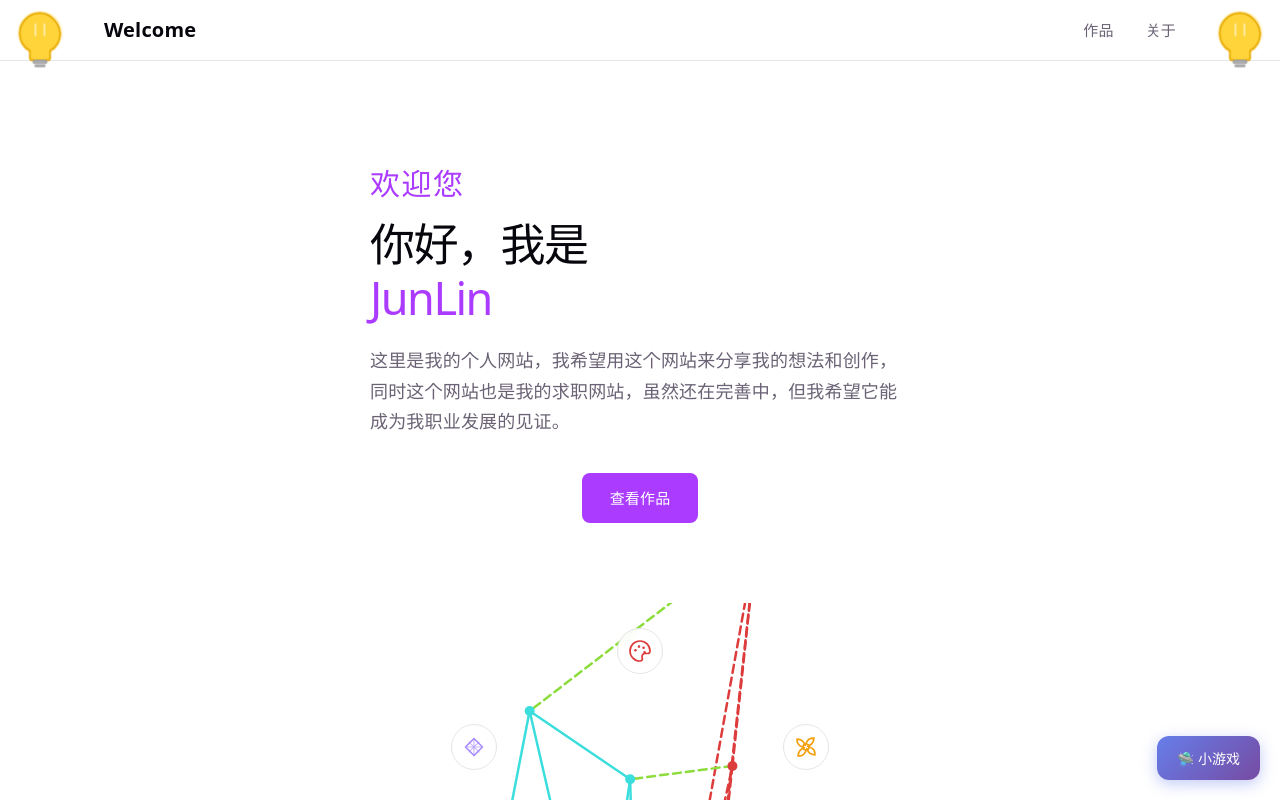
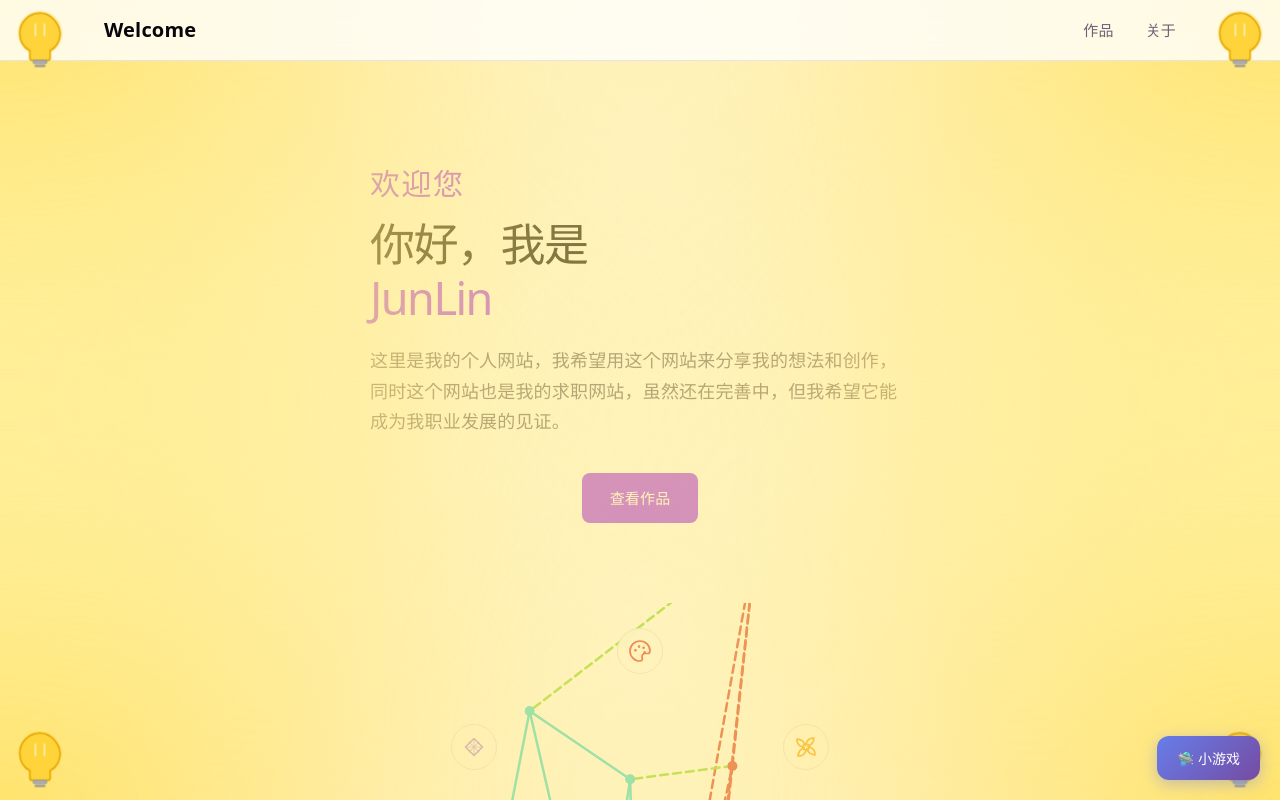
Before and after one commit to junlin-real/no.4-idea_city, a Vue app: page / in a window 1280 px wide. Shown: the top 800 px of the page. Built offline with nearby package versions, Linux system fonts and the light colour scheme.

Commit message:
遮罩层：四角光源与渐进变暗

```diff
--- a/src/App.vue
+++ b/src/App.vue
@@ -84,13 +84,28 @@ const navLinks = [
     <!-- 无人机石头大战 -->
     <DroneGame v-if="gameVisible" />
 
-    <!-- 灯泡层 -->
+    <!-- 光照遮罩：夜晚底色 + 4 个光源光斑 -->
+    <div v-if="maskVisible" class="light-mask">
+      <div class="night-base" :style="{ opacity: baseDark }" />
+      <div class="spot spot-tl" :style="{ opacity: 1 - dark.tl }" />
+      <div class="spot spot-tr" :style="{ opacity: 1 - dark.tr }" />
+      <div class="spot spot-bl" :style="{ opacity: 1 - dark.bl }" />
+      <div class="spot spot-br" :style="{ opacity: 1 - dark.br }" />
+    </div>
+
+    <!-- 灯泡层：四角各一个 -->
     <div class="bulb-layer">
-      <div class="bulb-left">
-        <Light :key="'left-' + bulbKey" @broken="onLeftBroken" />
+      <div class="bulb-tl">
+        <Light :key="'tl-' + bulbKey" @broken="onCornerBroken('tl')" />
       </div>
-      <div class="bulb-right">
-        <Light :key="'right-' + bulbKey" @broken="onRightBroken" />
+      <div class="bulb-tr">
+        <Light :key="'tr-' + bulbKey" @broken="onCornerBroken('tr')" />
+      </div>
+      <div class="bulb-bl">
+        <Light :key="'bl-' + bulbKey" @broken="onCornerBroken('bl')" />
+      </div>
+      <div class="bulb-br">
+        <Light :key="'br-' + bulbKey" @broken="onCornerBroken('br')" />
       </div>
     </div>
 
@@ -183,30 +198,54 @@ const navLinks = [
   justify-content: space-between;
 }
 
+/* ===== 光照遮罩层 ===== */
+.light-mask {
+  position: fixed;
+  inset: 0;
+  z-index: 50;
+  pointer-events: none;
+}
+
+.night-base {
+  position: absolute;
+  inset: 0;
+  background: linear-gradient(180deg, #0c0c1a 0%, #08081a 35%, #0a0a1e 60%, #050512 100%);
+  transition: opacity 0.8s ease;
+}
+
+.spot {
+  position: absolute;
+  inset: 0;
+  background-size: cover;
+  mix-blend-mode: screen;
+  transition: opacity 0.8s ease;
+}
+
+.spot-tl { background: radial-gradient(circle at 0% 0%, #ffe066 0%, transparent 60%); }
+.spot-tr { background: radial-gradient(circle at 100% 0%, #ffe066 0%, transparent 60%); }
+.spot-bl { background: radial-gradient(circle at 0% 100%, #ffe066 0%, transparent 60%); }
+.spot-br { background: radial-gradient(circle at 100% 100%, #ffe066 0%, transparent 60%); }
+
 /* ===== 灯泡层 ===== */
 .bulb-layer {
   position: fixed;
-  top: 0;
-  left: 0;
-  right: 0;
+  inset: 0;
   z-index: 999;
   pointer-events: none;
 }
 
-.bulb-left,
-.bulb-right {
+.bulb-tl,
+.bulb-tr,
+.bulb-bl,
+.bulb-br {
   position: absolute;
-  top: 0;
   pointer-events: auto;
 }
 
-.bulb-left {
-  left: 0;
-}
-
-.bulb-right {
-  right: 0;
-}
+.bulb-tl { top: 0; left: 0; }
+.bulb-tr { top: 0; right: 0; }
+.bulb-bl { bottom: 0; left: 0; }
+.bulb-br { bottom: 0; right: 0; }
 
 .logo {
   font-size: 20px;
```
